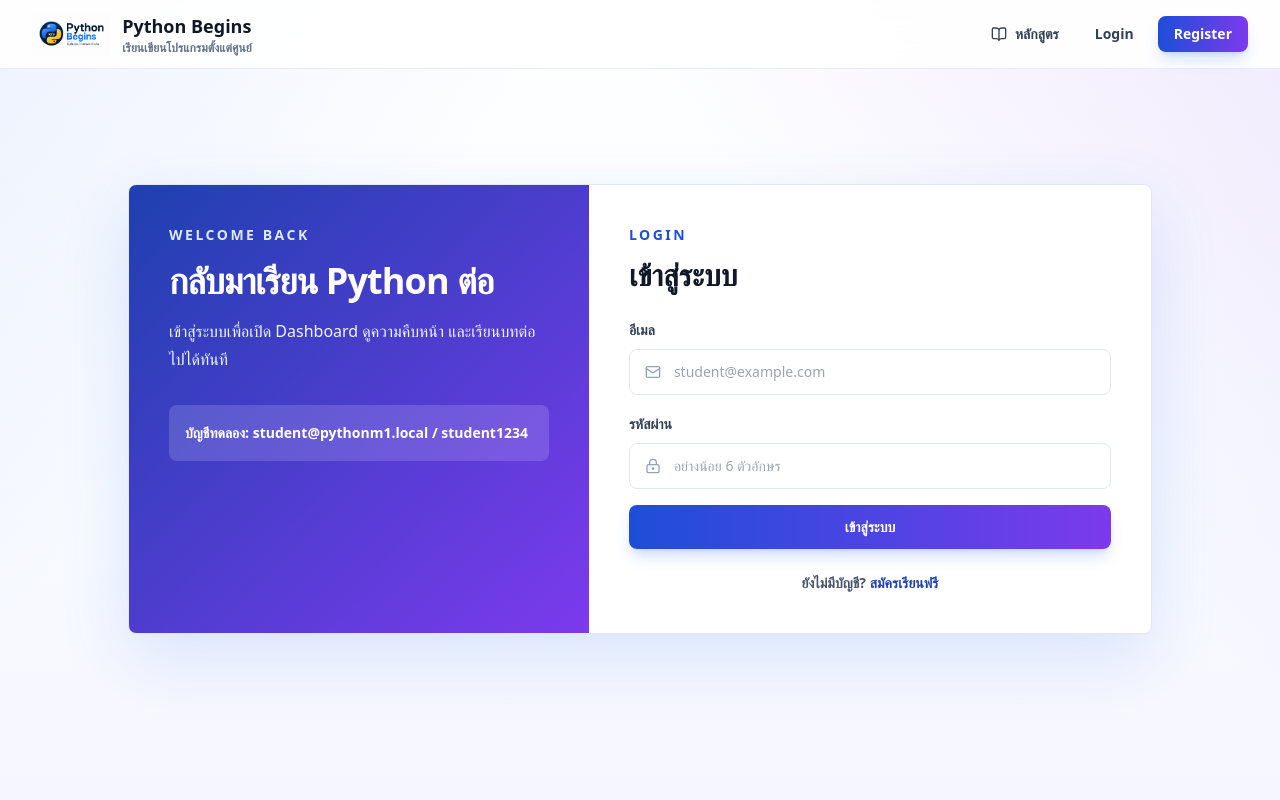
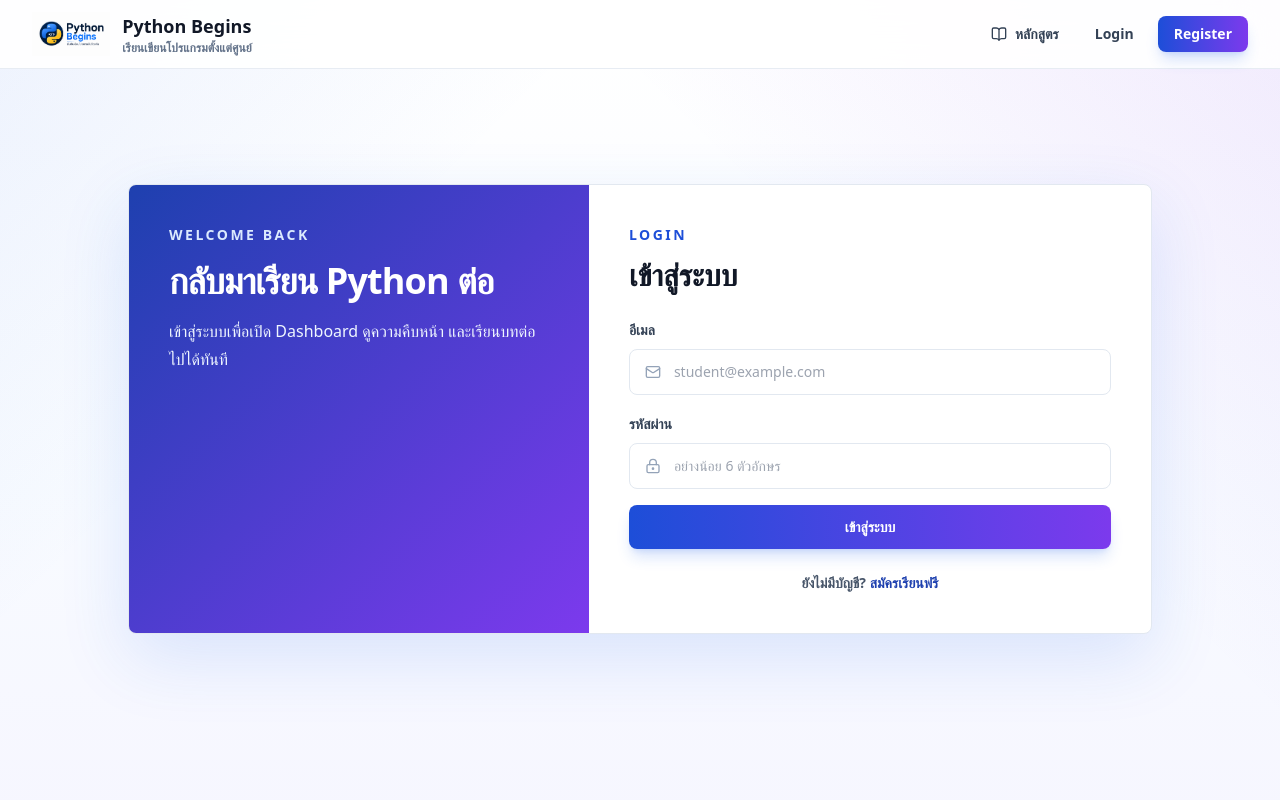
Before and after one commit to attachaiboyx-ctrl/pythonbegins, a Next.js app: page /login in a window 1280 px wide. Shown: the top 800 px of the page. Built offline with nearby package versions, Linux system fonts and the light colour scheme; no server answers.

Commit message:
remove demo account

```diff
--- a/app/(auth)/login/page.tsx
+++ b/app/(auth)/login/page.tsx
@@ -29,9 +29,7 @@ export default async function LoginPage({
           <p className="mt-4 leading-7 text-blue-50">
             เข้าสู่ระบบเพื่อเปิด Dashboard ดูความคืบหน้า และเรียนบทต่อไปได้ทันที
           </p>
-          <div className="mt-8 rounded-lg bg-white/15 p-4 text-sm font-bold leading-6">
-            บัญชีทดลอง: student@pythonm1.local / student1234
-          </div>
+
         </div>
 
         <div className="p-6 sm:p-10">
```
